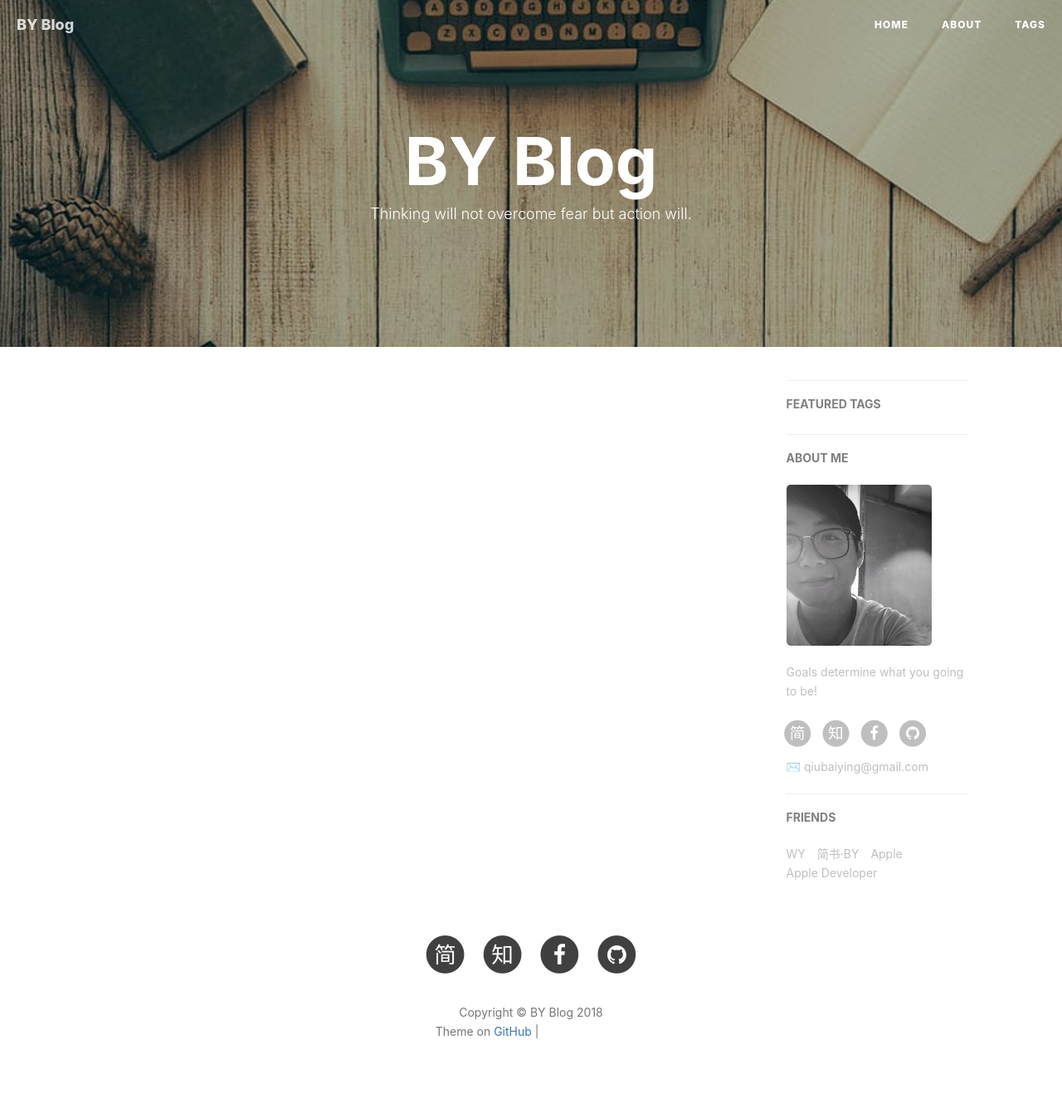
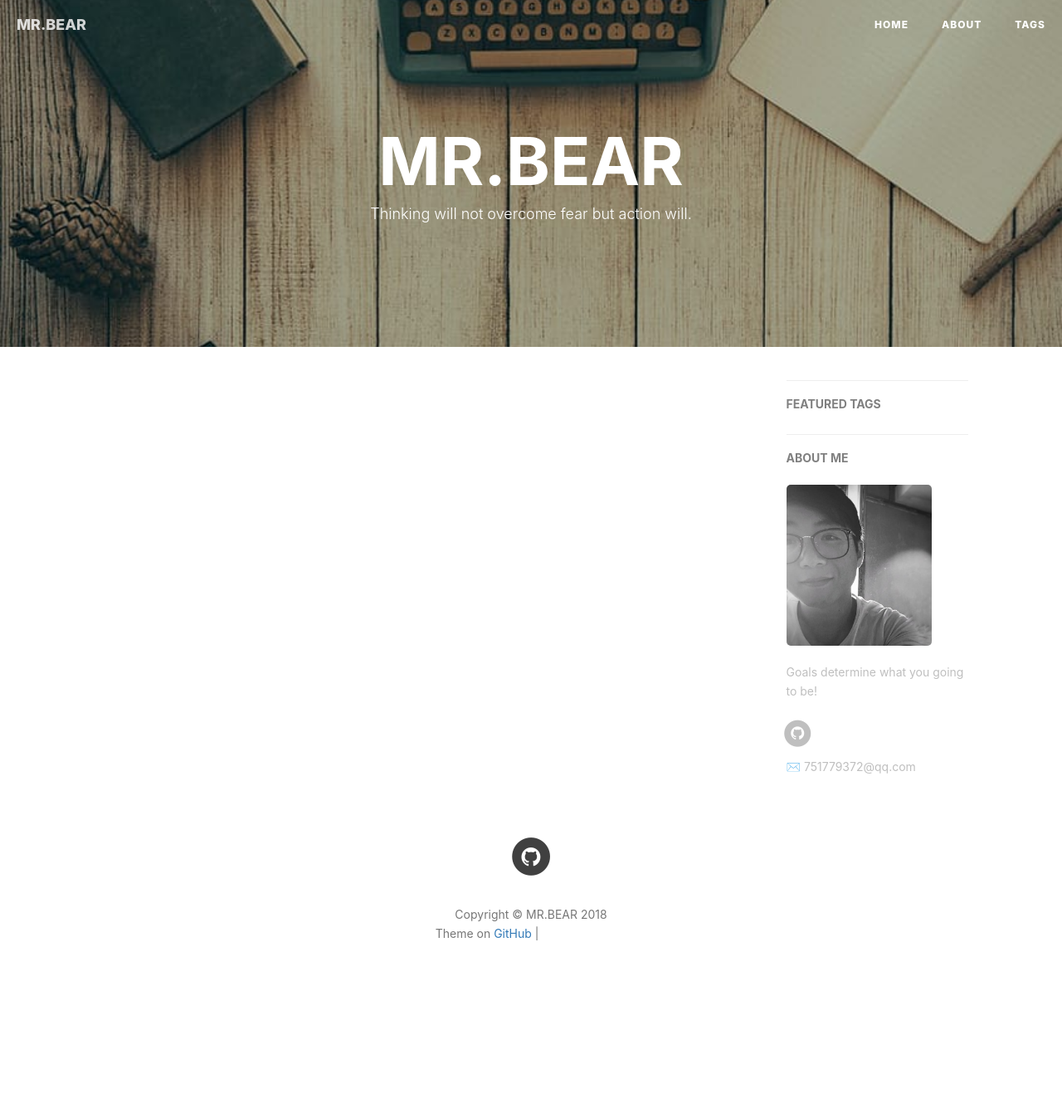
Before and after one commit to shihaoxiong/peonutButter.github.io, a Jekyll site: the page built from index.html, in a window 1280 px wide. Shown: the whole page at 83% size. Built offline with Jekyll 4.4.1, drawn with Linux system fonts in a browser that asks for light colours; nearby versions of some CDN libraries; the list of posts is cut into pages by our own code; comment, search, counter and statistics services are not loaded; after the commit the page ends 1229 px from its top, so only the background shows below that; some of the changed lines change nothing that is shown; grey boxes are pictures that could not be loaded.

Commit message:
config one

```diff
--- a/_config.yml
+++ b/_config.yml
@@ -1,13 +1,13 @@
 # Site settings
-title: BY Blog
-SEOTitle: 柏荧的博客 | BY Blog
+title: MR.BEAR
+SEOTitle: bear的博客 | BY Blog
 header-img: img/post-bg-desk.jpg
-email: qiubaiying@gmail.com
-description: "Every failure is leading towards success."
-keyword: "BY, BY Blog, 柏荧的博客, qiubaiying, 邱柏荧, iOS, Apple, iPhone"
-url: "http://qiubaiying.github.io"          # your host, for absolute URL
+email: 751779372@qq.com
+description: " keep coding  keep learning  keep  living. "
+keyword: "BY, BY Blog, bear的博客, xsh,  iOS, Apple, iPhone"
+url: "https://peonutbutter.github.io"          # your host, for absolute URL
 baseurl: ""      # for example, '/blog' if your blog hosted on 'host/blog'
-github_repo: "https://github.com/qiubaiying/qiubaiying.github.io.git" # you code repository
+github_repo: "https://github.com/peonutButter/peonutButter.github.io.git" # you code repository
 
 # Sidebar settings
 sidebar: true                           # whether or not using Sidebar.
@@ -19,10 +19,10 @@ sidebar-avatar: /img/about-BY-gentle.jpg      # use absolute URL, seeing it's us
 # SNS settings
 RSS: false
 # weibo_username:     qiubaiying
-zhihu_username:     qiubaiying
-github_username:    qiubaiying
-facebook_username:  baiying.qiu.7
-jianshu_username:   e71990ada2fd
+# zhihu_username:     qiubaiying
+github_username:    peonutButter
+# facebook_username:  baiying.qiu.7
+# jianshu_username:   e71990ada2fd
 #twitter_username:   qiubaiying
 
 
@@ -97,18 +97,18 @@ service-worker: true
 
 
 # Friends
-friends: [
-    {
-        title: "WY",
-        href: "http://zhengwuyang.com"
-    },{
-        title: "简书·BY",
-        href: "http://www.jianshu.com/u/e71990ada2fd"
-    },{
-        title: "Apple",
-        href: "https://apple.com"
-    },{
-        title: "Apple Developer",
-        href: "https://developer.apple.com/"
-    }
-]
+# friends: [
+#     {
+#         title: "WY",
+#         href: "http://zhengwuyang.com"
+#     },{
+#         title: "简书·BY",
+#         href: "http://www.jianshu.com/u/e71990ada2fd"
+#     },{
+#         title: "Apple",
+#         href: "https://apple.com"
+#     },{
+#         title: "Apple Developer",
+#         href: "https://developer.apple.com/"
+#     }
+# ]
```
